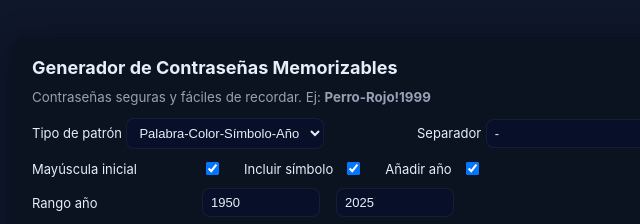
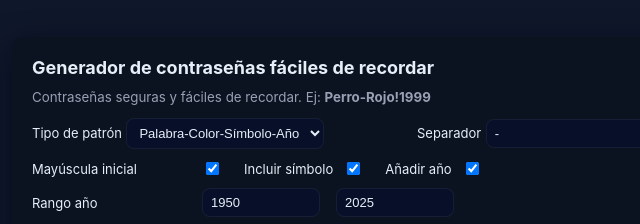
Before and after one commit to panekee/EasyLock, a plain HTML site: page index.html in a window 1280 px wide. Shown: the part 180-404 px from the top of the page, 228-868 px from the left. Drawn offline with Linux system fonts and the light colour scheme.

Commit message:
Update index.html

```diff
--- a/index.html
+++ b/index.html
@@ -3,7 +3,7 @@
 <head>
   <meta charset="utf-8" />
   <meta name="google-site-verification" content="hVU388zqlMidCPL-EXjpubzda8vPGUSFq7dGe6JIZoQ" />
-  <meta name="viewport" content="width=device-width,initial-scale=1" />
+  <meta name="description" content="Crea contraseñas únicas y fáciles de recordar en segundos. Protege tus cuentas sin olvidar tu contraseña.">
   <title>Generador de contraseñas fáciles de recordar – Seguro y simple</title>
   <style>
     :root{font-family:Inter, system-ui, -apple-system, 'Segoe UI', Roboto, 'Helvetica Neue', Arial;}
@@ -22,7 +22,7 @@
 </head>
 <body>
   <div class="card">
-    <h1>Generador de Contraseñas Memorizables</h1>
+    <h1>Generador de contraseñas fáciles de recordar</h1>
     <small>Contraseñas seguras y fáciles de recordar. Ej: <strong>Perro-Rojo!1999</strong></small>
 
     <div class="row columns" style="margin-top:12px">
```
